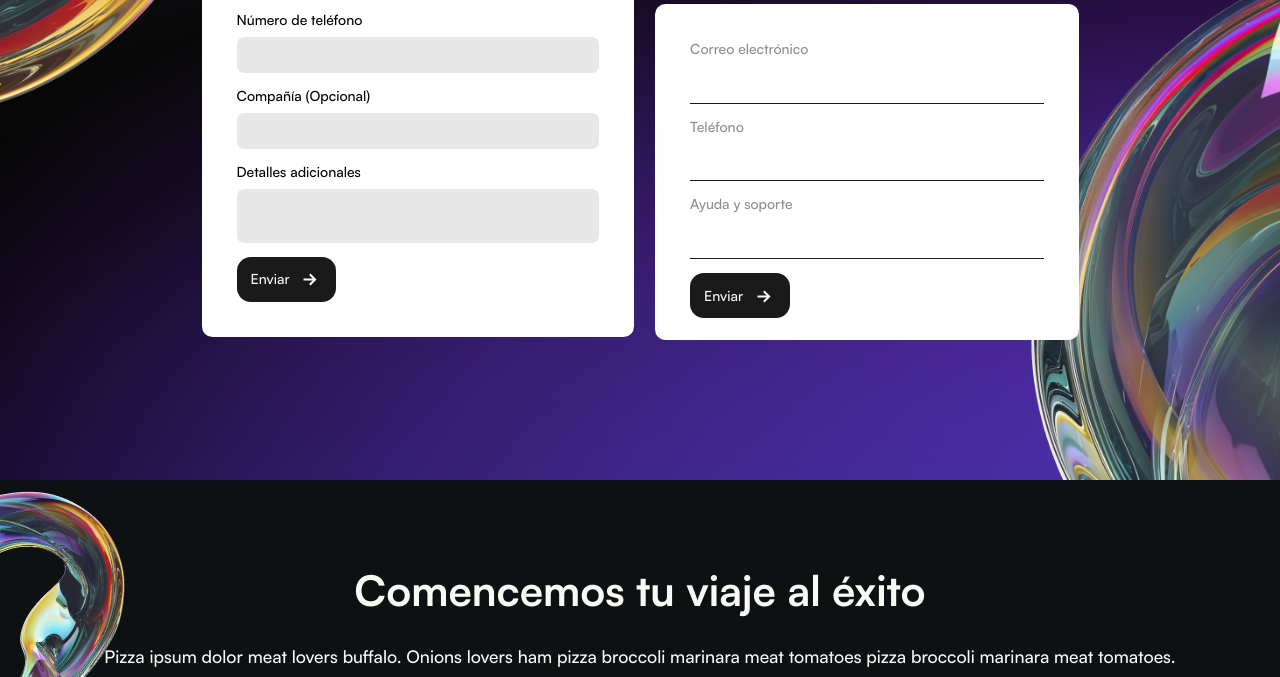
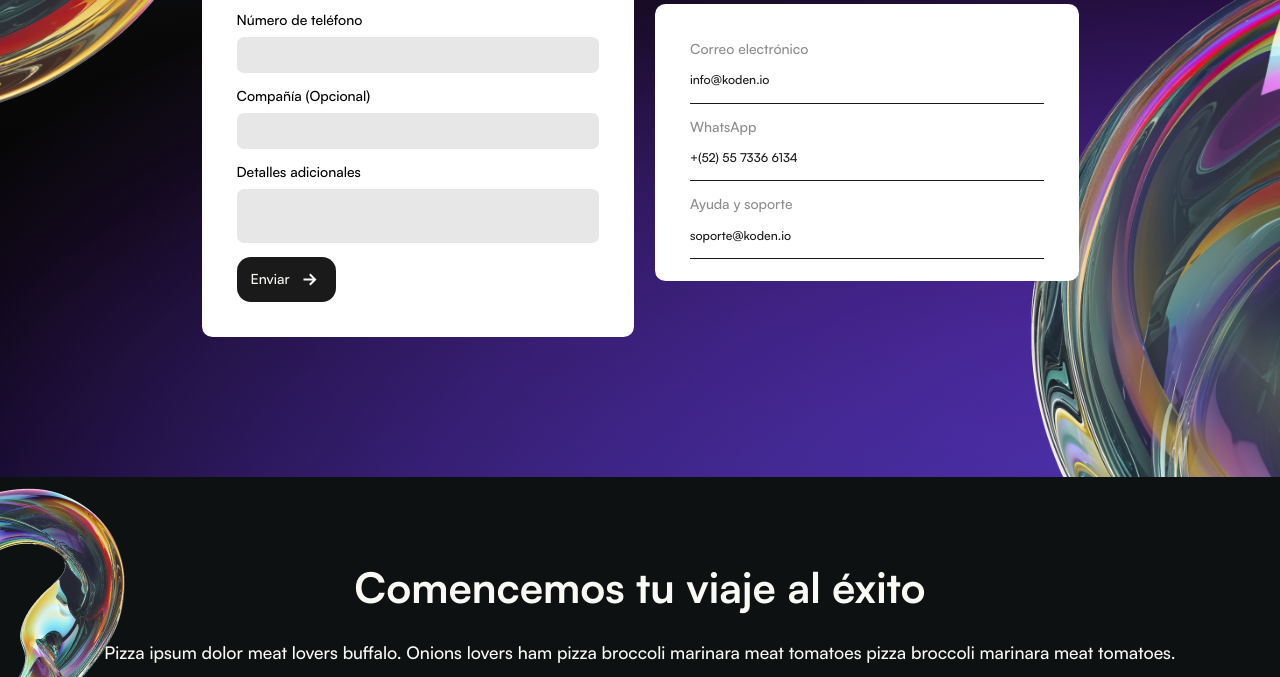
Before and after one commit to koden-lab/koden_landing, a website built with Vite: page index.html in a window 1280 px wide. Shown: the part 6266-6943 px from the top of the page. Built offline with nearby package versions, Linux system fonts and the light colour scheme.

Commit message:
updating contact

```diff
--- a/index.html
+++ b/index.html
@@ -1285,36 +1285,43 @@
           <form
             class="bg-white rounded-xl px-10 py-[1.5625rem] flex flex-col items-start mt-[1.625rem]"
             id="form2"
-            onsubmit="handleFormSubmit(event)"
           >
             <label class="secondary" for="email">Correo electrónico</label>
-            <input
-              class="secondary"
-              type="email"
+            <div class="contact">
+              <a
+                class="contact"
+                href="mailto:info@koden.io"
                 id="email"
                 name="email"
-              required
-            />
-            <label class="secondary" for="tel2">Teléfono</label>
-            <input
-              class="secondary"
+                value="info@koden.io"
+              >
+                info@koden.io
+              </a>
+            </div>
+            <label class="secondary" for="tel2">WhatsApp</label>
+            <div class="contact">
+              <a
+                class="contact"
                 type="tel"
                 id="tel2"
                 name="telefono"
-              required
-            />
+                href="https://wa.me/525573366134"
+              >
+                +(52) 55 7336 6134
+              </a>
+            </div>
             <label class="secondary" for="help">Ayuda y soporte</label>
-            <input
-              class="secondary"
+            <div class="contact">
+              <a
+                class="contact"
                 type="text"
                 id="help"
                 name="help"
-              required
-            />
-            <button type="submit" class="send">
-              Enviar
-              <img src="/svg_icons/arrow_upward_white.svg" alt="" />
-            </button>
+                href="mailto:soporte@koden.io"
+              >
+                soporte@koden.io
+              </a>
+            </div>
           </form>
         </div>
       </div>
--- a/src/style.css
+++ b/src/style.css
@@ -87,8 +87,11 @@
   label.primary {
     @apply text-black text-base font-medium pb-[0.5625rem] pt-[1rem];
   }
-  input.secondary {
+  div.contact {
     @apply py-[0.9375rem] text-deepGray placeholder-[#818181] text-sm font-medium bg-transparent border-b border-b-[#1A1A1A] leading-normal w-full;
+  }
+  a.contact {
+    @apply hover:text-deepGray/80 transition-colors;
   }
   label.secondary {
     @apply text-[#8D8D8D] text-base font-medium  pt-[1rem];
```
Lines whose indentation alone changed are shown as unchanged.
